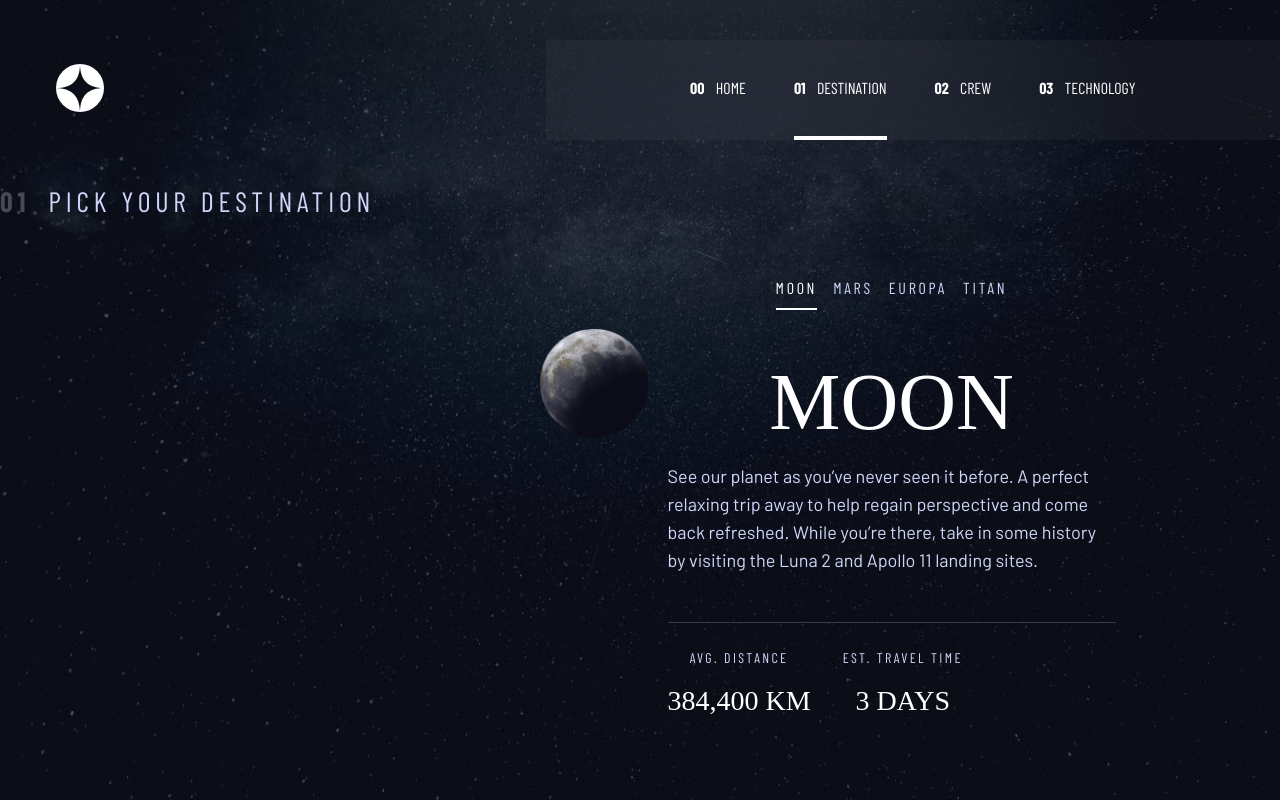
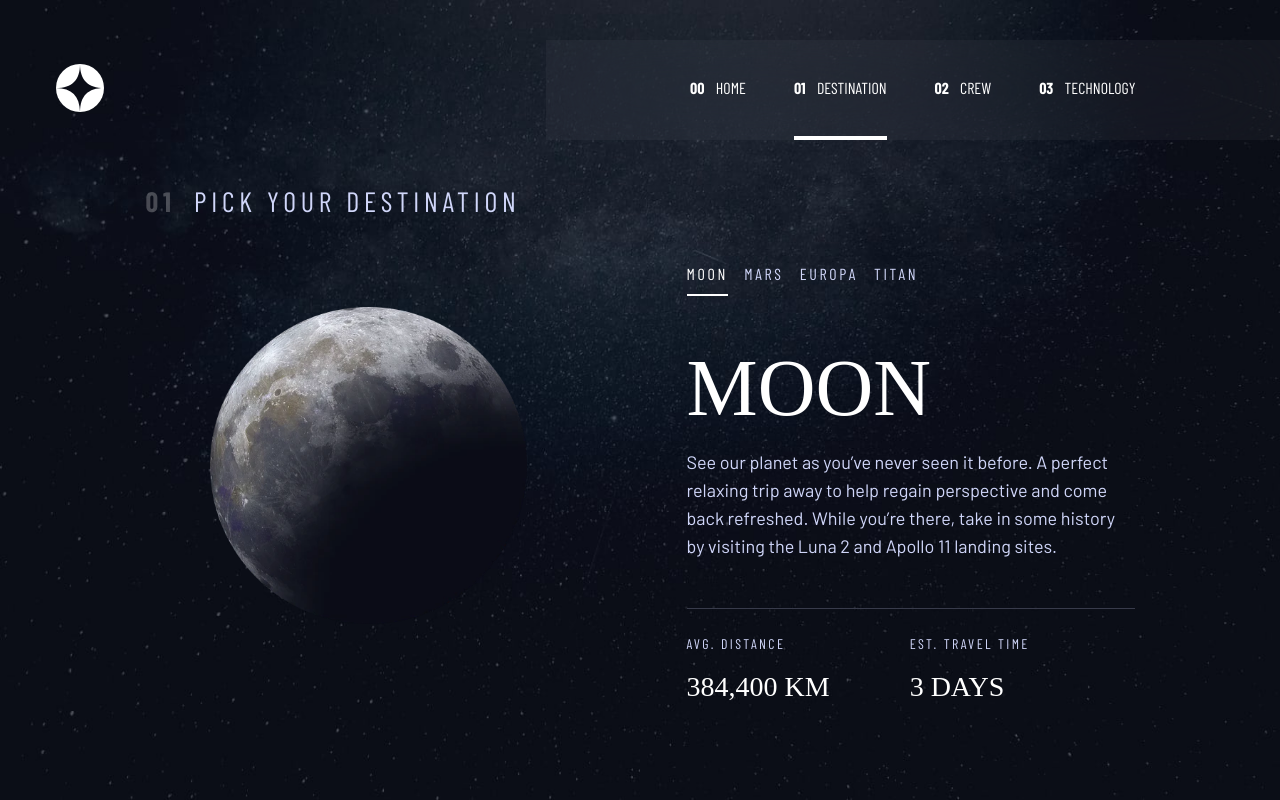
Before and after one commit to guilhermemotta/space-tourism-fm-challenge, a React (Vite) app: page /destination in a window 1280 px wide. Built offline with nearby package versions, Linux system fonts and the light colour scheme; a web font is replaced by a local one.

Commit message:
feature: implementação Desktop da página Destination

```diff
--- a/src/routes/destination.tsx
+++ b/src/routes/destination.tsx
@@ -15,26 +15,29 @@ function Destination() {
 
   return (
     <Layout>
+      <article className="flex flex-col xl:max-w-6xl">
         <Heading level="5">
-        <span className="me-2 font-bold text-white text-opacity-[25%]">01</span>{" "}
+          <span className="me-2 font-bold text-white text-opacity-[25%]">
+            01
+          </span>{" "}
           pick your destination
         </Heading>
 
-      <section className="flex flex-col items-center overflow-hidden px-6 py-8 md:mx-auto md:max-w-xl md:justify-between md:gap-5 md:px-0 md:py-14 xl:flex-row">
-        <div className="h-[170px] w-[170px] md:h-[300px] md:w-[300px]">
+        <section className="flex flex-col items-center overflow-hidden px-6 py-8 md:mx-auto md:max-w-xl md:justify-between md:gap-5 md:px-0 md:py-14 xl:min-w-full xl:max-w-6xl xl:flex-row xl:gap-24 xl:py-0">
+          <div className="h-[170px] w-[170px] md:h-[300px] md:w-[300px] xl:h-[445px] xl:w-[445px] xl:p-16">
             <img src={imageUrl} />
           </div>
 
           <div className="max-w-md flex-col">
-          <div className="mx-auto my-5 flex flex-row justify-center gap-4 md:my-8">
+            <div className="mx-auto my-5 flex flex-row justify-center gap-4 md:my-8 xl:justify-start">
               {destinationsData.map((dest, index) => (
                 <div
                   key={index}
                   className={`${
                     currentTabIndex === index
-                    ? "border-b-2 border-white text-white"
-                    : "text-gray"
-                } cursor-pointer py-2 font-condensed text-[14px] uppercase tracking-[2.36px] md:text-[16px] md:tracking-[2.7px]`}
+                      ? "border-opacity-100 text-white"
+                      : "border-opacity-0 text-gray hover:border-opacity-50"
+                  } cursor-pointer border-b-2 border-white py-2 font-condensed text-[14px] uppercase tracking-[2.36px] transition ease-in md:text-[16px] md:tracking-[2.7px]`}
                   onClick={() => setCurrentTabIndex(index)}
                 >
                   {dest.name}
@@ -42,8 +45,8 @@ function Destination() {
               ))}
             </div>
 
-          <div className="text-center">
-            <span className="font-serif text-[56px] uppercase text-white md:text-[80px]">
+            <div className="text-center xl:text-start">
+              <span className="font-serif text-[56px] uppercase text-white md:text-[80px] xl:justify-start">
                 {destinationsData[currentTabIndex].name}
               </span>
               <Text>{destinationsData[currentTabIndex].description}</Text>
@@ -51,27 +54,28 @@ function Destination() {
 
             <hr className="mb-8 mt-8 w-full border-t-[1px] border-[#383B4B] md:mb-6 md:mt-12" />
 
-          <section className="flex w-full flex-col justify-around gap-8 md:flex-row xl:justify-start">
+            <section className="flex w-full flex-col justify-around gap-8 md:flex-row xl:justify-start xl:gap-20">
               <div className="flex flex-col gap-3">
-              <div className="text-center font-condensed text-[14px] uppercase tracking-[2.36px] text-gray">
+                <div className="text-center font-condensed text-[14px] uppercase tracking-[2.36px] text-gray xl:text-start">
                   AVG. DISTANCE
                 </div>
-              <div className="text-center font-serif text-[28px] uppercase text-white">
+                <div className="text-center font-serif text-[28px] uppercase text-white xl:text-start">
                   {destinationsData[currentTabIndex].distance}
                 </div>
               </div>
 
               <div className="flex flex-col gap-3">
-              <div className="text-center font-condensed text-[14px] uppercase tracking-[2.36px] text-gray">
+                <div className="text-center font-condensed text-[14px] uppercase tracking-[2.36px] text-gray xl:text-start">
                   EST. TRAVEL TIME
                 </div>
-              <div className="text-center font-serif text-[28px] uppercase text-white">
+                <div className="text-center font-serif text-[28px] uppercase text-white xl:text-start">
                   {destinationsData[currentTabIndex].travel}
                 </div>
               </div>
             </section>
           </div>
         </section>
+      </article>
     </Layout>
   );
 }
```
Lines whose indentation alone changed are shown as unchanged.
